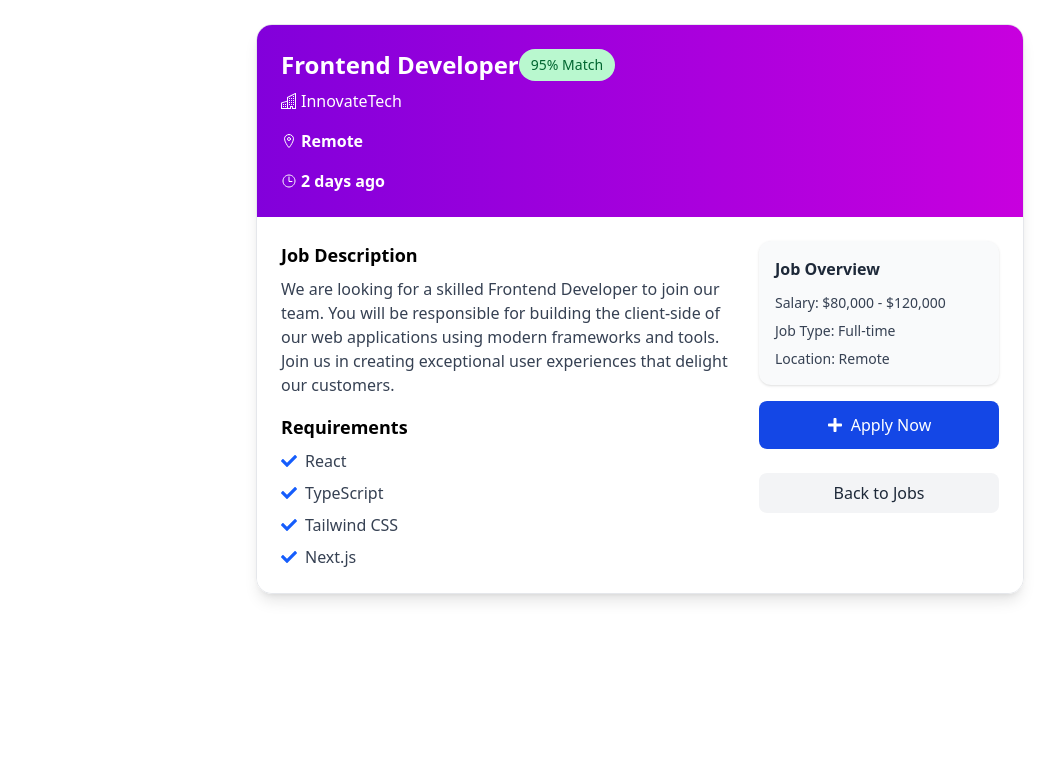
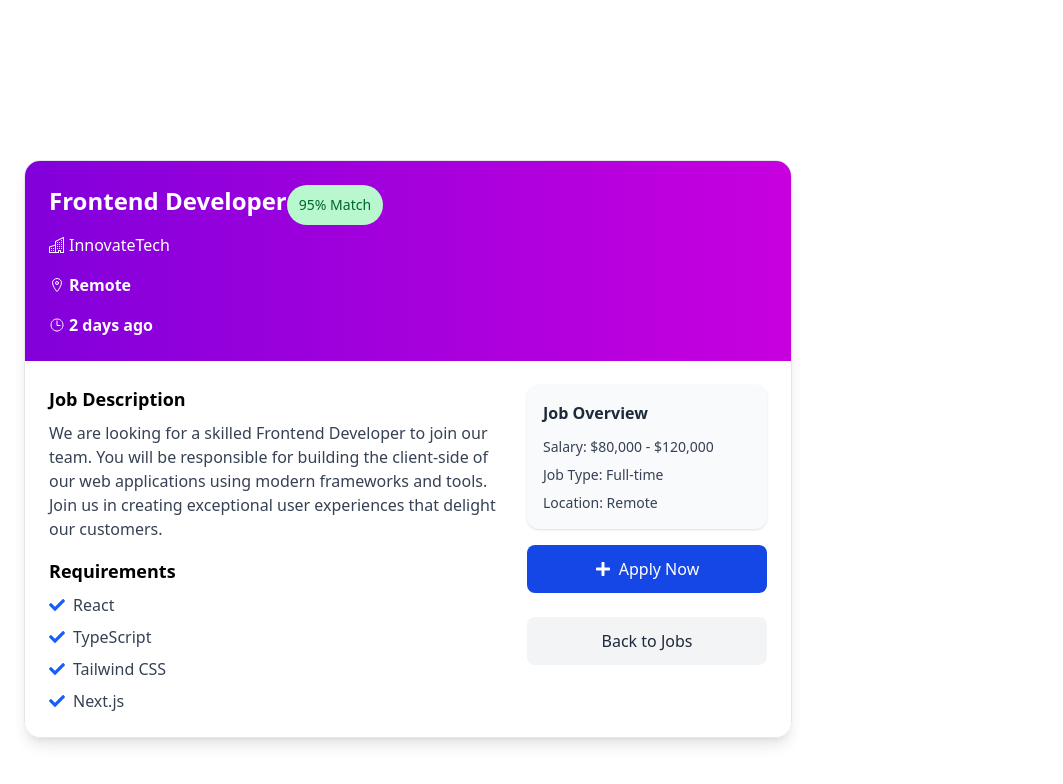
Before and after one commit to vig-tirakapadi18/pattem-job-portal, a React (Vite) app: page /jobs/1 in a window 1280 px wide. Shown: the top 784 px of the page, without its empty margins (0-1063 px from the left). Built offline with nearby package versions, Linux system fonts and the light colour scheme.

Commit message:
corrected some ui

```diff
--- a/src/pages/JobDetail.tsx
+++ b/src/pages/JobDetail.tsx
@@ -11,12 +11,12 @@ const JobDetail = (): React.JSX.Element => {
   const currentJob = jobs?.find((job) => job.id === Number(jobId));
 
   return (
-    <div className="max-w-3xl mx-auto my-6 rounded-2xl overflow-hidden shadow-lg border border-gray-200">
+    <div className="max-w-3xl my-6 rounded-2xl overflow-hidden shadow-lg border border-gray-200 md:mt-40 mx-6">
       <div className="bg-gradient-to-r from-purple-700 to-fuchsia-600 p-6 text-white flex flex-col sm:flex-row sm:items-center sm:justify-between gap-4">
         <div>
           <div className="flex justify-between">
             <h2 className="text-2xl font-semibold">{currentJob?.title}</h2>
-            <span className="bg-green-200 text-green-800 px-3 py-1 rounded-full font-medium text-sm flex items-center">
+            <span className="bg-green-200 text-green-800 px-3 rounded-full font-medium text-sm flex items-center text-nowrap h-10">
               {currentJob?.ai_match_score}% Match
             </span>
           </div>
@@ -71,10 +71,10 @@ const JobDetail = (): React.JSX.Element => {
               </div>
             </div>
           </div>
-          <button className="flex items-center justify-center gap-2 w-full bg-blue-700 hover:bg-blue-800 text-white py-3 rounded-lg transition-all my-2">
+          <button className="flex items-center justify-center gap-2 w-full bg-blue-700 hover:bg-blue-800 text-white py-3 rounded-lg transition-all my-2 cursor-pointer">
             <FaPlus /> Apply Now
           </button>
-          <button className="w-full bg-gray-100 hover:bg-gray-200 text-gray-800 py-2 rounded-lg transition-all my-2">
+          <button className="w-full bg-gray-100 hover:bg-gray-200 text-gray-800 py-3 rounded-lg transition-all my-2 cursor-pointer">
             Back to Jobs
           </button>
         </div>
```
